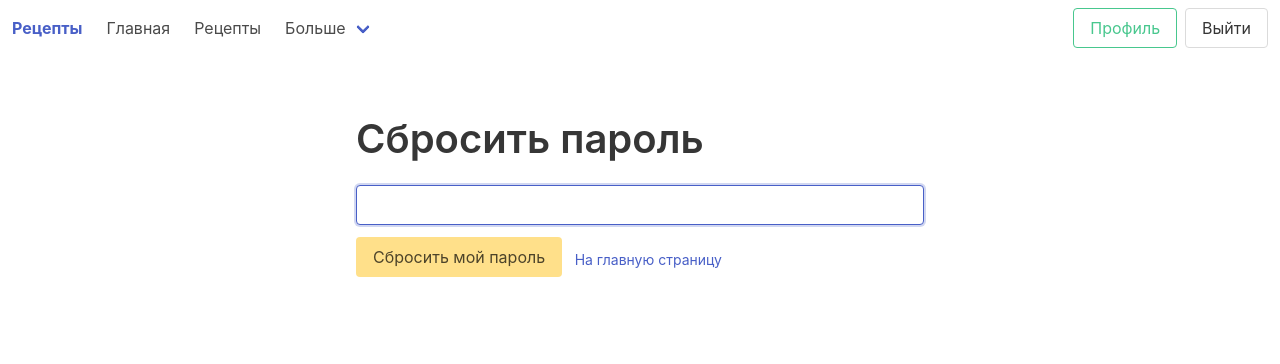
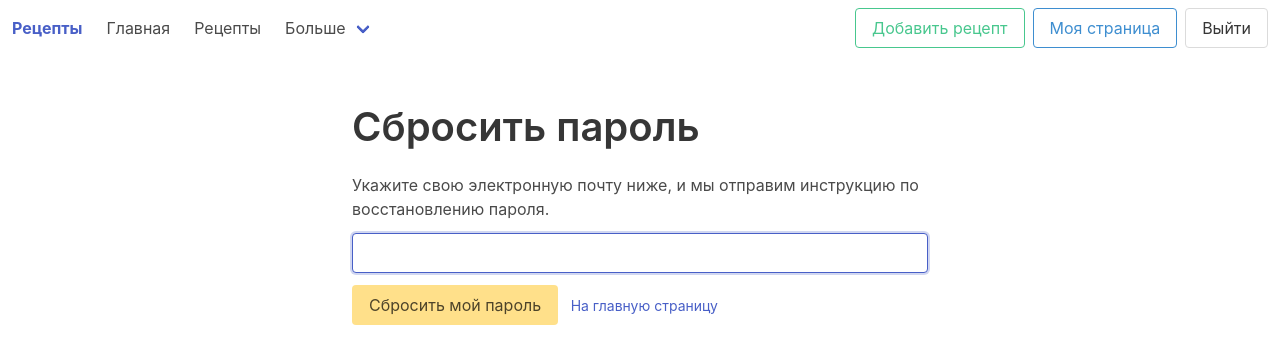
Before and after one commit to tvey/recipes, a Django app: page /reset-password/ in a window 1280 px wide. Shown: the top 364 px of the page. Run offline with Django 3.2, Linux system fonts and the light colour scheme; the visitor is signed in with stand-in values (Sample User, id 1); parts of the project's set-up code (start-up, migrations or seed data) failed here and were passed over; some libraries are stand-ins or nearby versions.

Commit message:
UI, style tweaks

```diff
--- a/static/css/style.css
+++ b/static/css/style.css
@@ -0,0 +1,7 @@
+.mt-2-5 {
+    margin-top: .62rem;
+}
+
+.auth-container {
+    max-width: 600px;
+}
--- a/templates/includes/navbar.html
+++ b/templates/includes/navbar.html
@@ -4,7 +4,7 @@
   <div class="navbar-brand">
     <a class="navbar-item" href="{% url 'recipes:home' %}">
       <!-- <img src="https://bulma.io/images/bulma-logo.png" width="112" height="28"> -->
-      <span class="has-text-weight-bold">{% trans "Рецепты" %}</span>
+      <span id="logo-text" class="has-text-weight-bold">{% trans "Рецепты" %}</span>
     </a>
 
     <a role="button" class="navbar-burger" aria-label="menu" aria-expanded="false" data-target="navbarBasicExample">
@@ -43,7 +43,10 @@
           </a>
          {% else %}
           <a class="button is-success is-outlined" href="#">
-            {% trans "Профиль" %}
+            {% trans "Добавить рецепт" %}
+          </a>
+          <a class="button is-info is-outlined" href="#">
+            {% trans "Моя страница" %}
           </a>
           <a class="button is-outlined" href="{% url 'users:logout' %}">
             {% trans "Выйти" %}
--- a/templates/users/auth_wrap.html
+++ b/templates/users/auth_wrap.html
@@ -3,8 +3,8 @@
 
 {% block content %}
 <section class="section">
-  <div class="colums">
-    <div class="column is-half is-offset-one-quarter">
+  <div class="columns is-centered is-mobile">
+    <div class="column auth-container">
       {% include 'includes/messages.html' %}
       {% block auth %}{% endblock auth %}
     </div>
--- a/templates/users/password_reset.html
+++ b/templates/users/password_reset.html
@@ -3,24 +3,16 @@
 
 {% block title %}{% trans "Сбросить пароль" %} | {% endblock title %}
 
-{% block content %}
-<section class="section">
-  <div class="colums">
-    <div class="column is-half is-offset-one-quarter">
+{% block auth %}
 <h2 class="title is-2">{% trans "Сбросить пароль" %}</h2>
-      {% if 'login' in request.META.HTTP_REFERER %}
-      <p class="pb-3">{% trans "Укажите свою электронную почту ниже, и мы отправим инструкцию по восстановлению пароля." %}</p>
-      {% endif %}
+<p class="mb-3">{% trans "Укажите свою электронную почту ниже, и мы отправим инструкцию по восстановлению пароля." %}</p>
 <form method="post">{% csrf_token %}
   {% include 'includes/form.html' with form=form %}
     <button class="button is-warning" type='submit'>{% trans "Сбросить мой пароль" %}</button>
     {% if not request.user.is_authenticated %}
-            <small><a class="pl-2 pt-3 is-inline-block" href="{% url 'users:login' %}">{% trans "Страница входа" %}</a></small>
+      <small><a class="ml-2 mt-2-5 is-inline-block" href="{% url 'users:login' %}">{% trans "Страница входа" %}</a></small>
     {% else %}
-            <small><a class="pl-2 pt-3 is-inline-block" href="{% url 'recipes:home' %}">{% trans "На главную страницу" %}</a></small>
+      <small><a class="ml-2 mt-2-5 is-inline-block" href="{% url 'recipes:home' %}">{% trans "На главную страницу" %}</a></small>
     {% endif %}
 </form>
-    </div>
-  </div>
-</section>
 {% endblock %}
--- a/templates/users/password_reset_complete.html
+++ b/templates/users/password_reset_complete.html
@@ -2,6 +2,6 @@
 {% load i18n %}
 
 {% block auth %}
-    <p class="pb-3">{% trans "Пароль установлен. Теперь можно войти на сайт." %}</p>
+    <p class="mb-3">{% trans "Пароль установлен. Теперь можно войти на сайт." %}</p>
     <p><a href="{{ login_url }}">{% translate "Страница входа" %}</a></p>
 {% endblock %}
```
Also changed, not shown: templates/users/auth.html (+5 -5 lines), templates/users/password_change.html (+4 -10 lines), templates/users/password_reset_confirm.html (+2 -5 lines), templates/users/password_reset_done.html (+5 -10 lines). Lines whose indentation alone changed are shown as unchanged.
